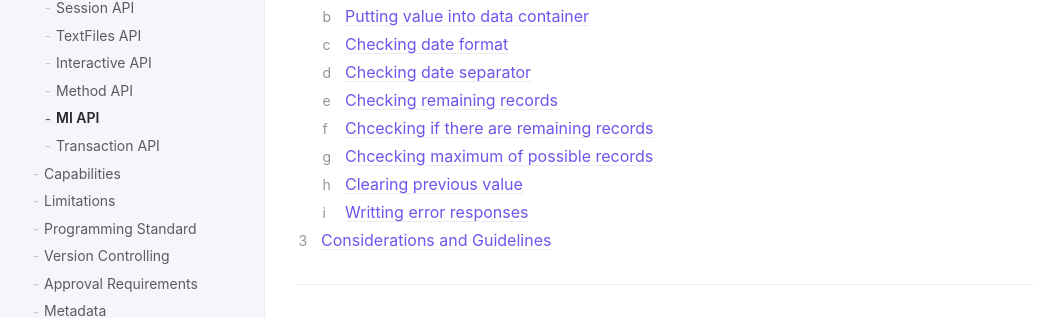
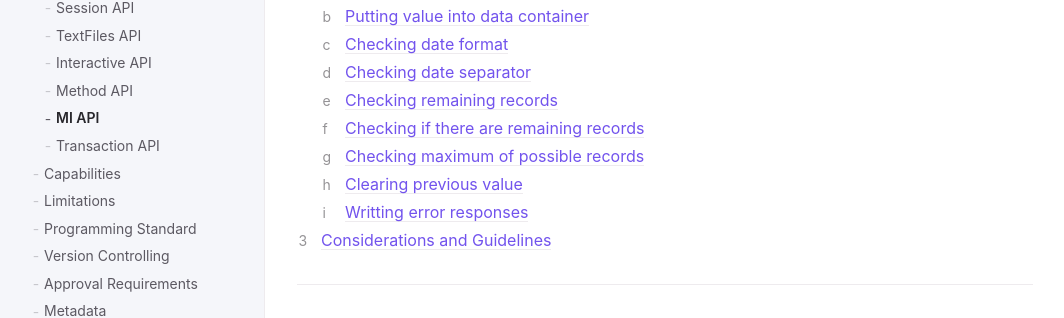
Before and after one commit to infor-cloud/xtendm3, a Jekyll site: the page built from docs/documentation/api-specification/mi-api.md, in a window 1280 px wide. Shown: the part 390-708 px from the top of the page, without its empty margins (107-1171 px from the left). Built offline with Jekyll 4.4.1, drawn with Linux system fonts in a browser that asks for light colours; some of the changed text lies outside the part shown.

Commit message:
Syntax fix

````diff
--- a/docs/documentation/api-specification/mi-api.md
+++ b/docs/documentation/api-specification/mi-api.md
@@ -116,7 +116,7 @@ void main() {
 }
 ```
 
-### Chcecking if there are remaining records
+### Checking if there are remaining records
 Returns true if there are still any additional records to be written or false if not.
 Example:
 ```groovy
@@ -128,7 +128,7 @@ void main() {
 }
 ```
 
-### Chcecking maximum of possible records
+### Checking maximum of possible records
 Returns the maximum amount of possible records to be written as an intiger.
 Example:
 ```groovy
````
